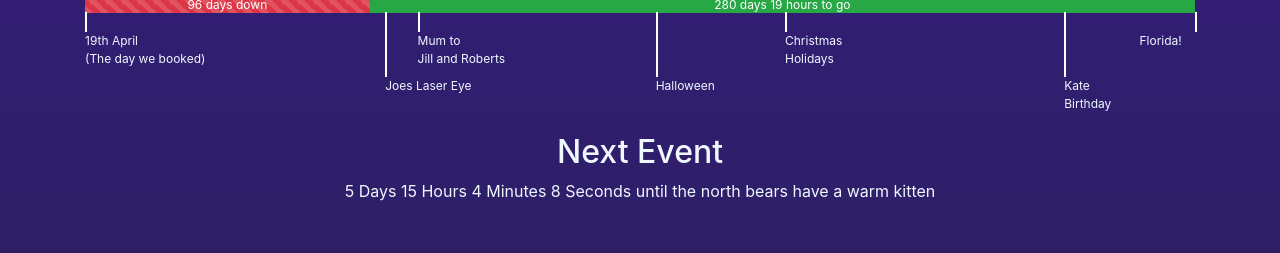
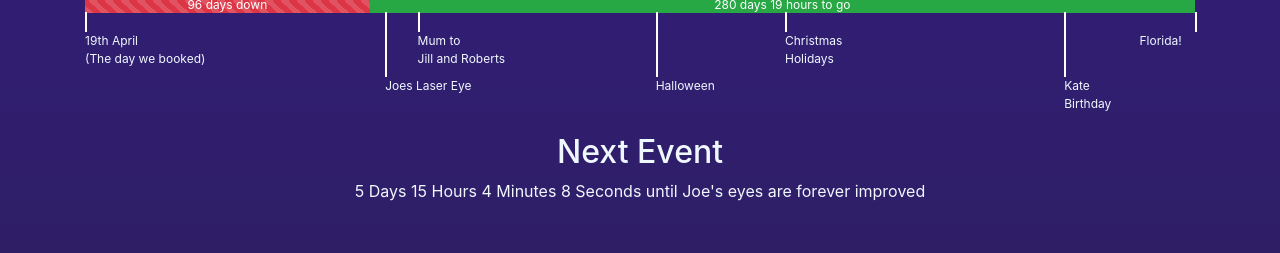
Before and after one commit to Yunojoe/countdown, a website: page index.html in a window 1280 px wide. Shown: the part 241-494 px from the top of the page. Drawn offline with Linux system fonts and the light colour scheme.

Commit message:
eye text

```diff
--- a/index.html
+++ b/index.html
@@ -217,7 +217,7 @@
 			   Hours <span id="event_minutes">the</span>
 			   Minutes
 			   <span id="event_seconds">and the</span>
-			   Seconds until the north bears have a warm kitten
+			   Seconds until Joe's eyes are forever improved
 			</p>
 	  </div>
     <!-- Bootstrap core JavaScript -->
```
